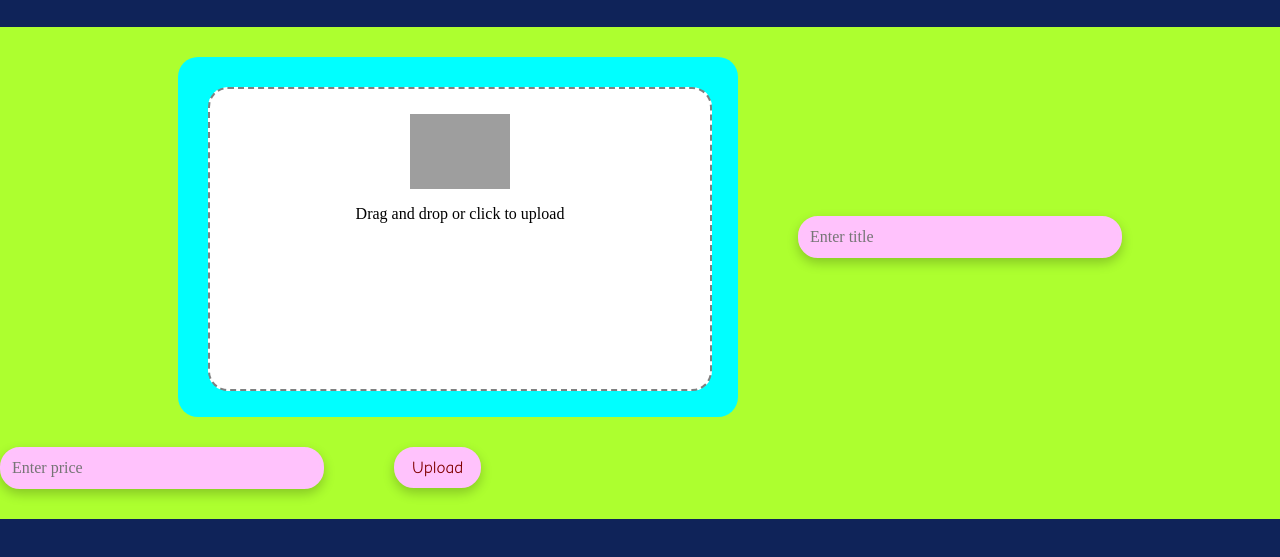
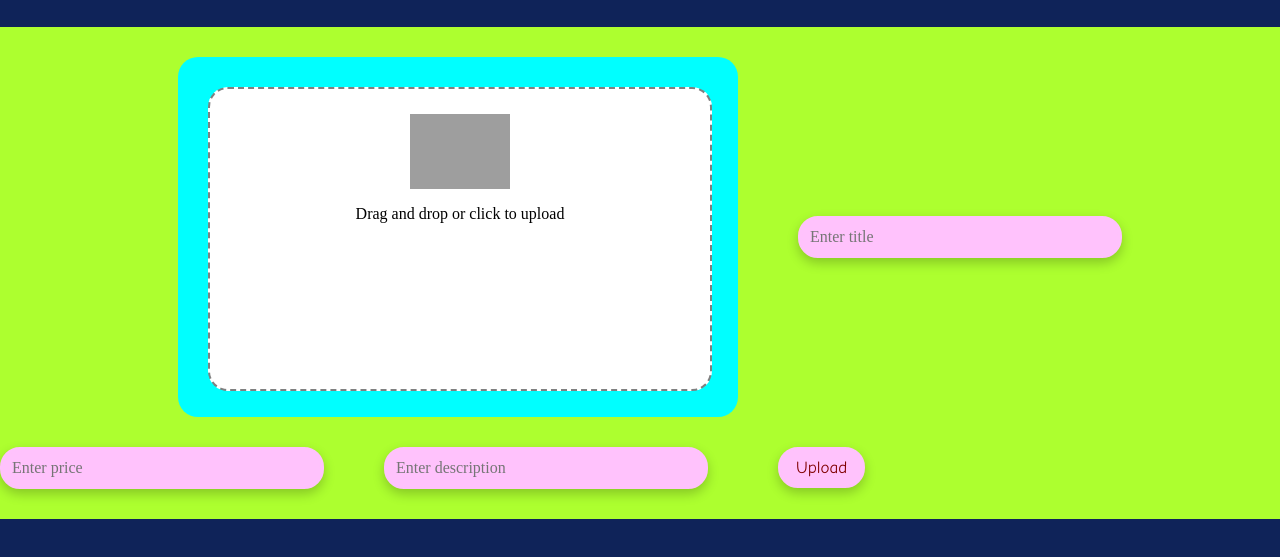
Before and after one commit to GadgetLite/ProjectMemeShop, a plain HTML site: page frontend/upload/index.html in a window 1280 px wide. Shown: the part 237-794 px from the top of the page. Drawn offline with Linux system fonts and the light colour scheme; grey boxes are pictures that could not be loaded.

Commit message:
Add description input field to upload form

```diff
--- a/frontend/upload/index.html
+++ b/frontend/upload/index.html
@@ -37,6 +37,7 @@
         </label> <br> <br>
        <input type="text" id="title-input" placeholder="Enter title" required> <br> <br>
       <input type="number" id="price-input" placeholder="Enter price" required> <br> <br>
+      <input type="text" id="desc-input" placeholder="Enter description" required> <br> <br>
      <button type="submit" id="upload-btn">Upload</button>
        <p id = "err" style="color: red;"></p>
   </form>
```
